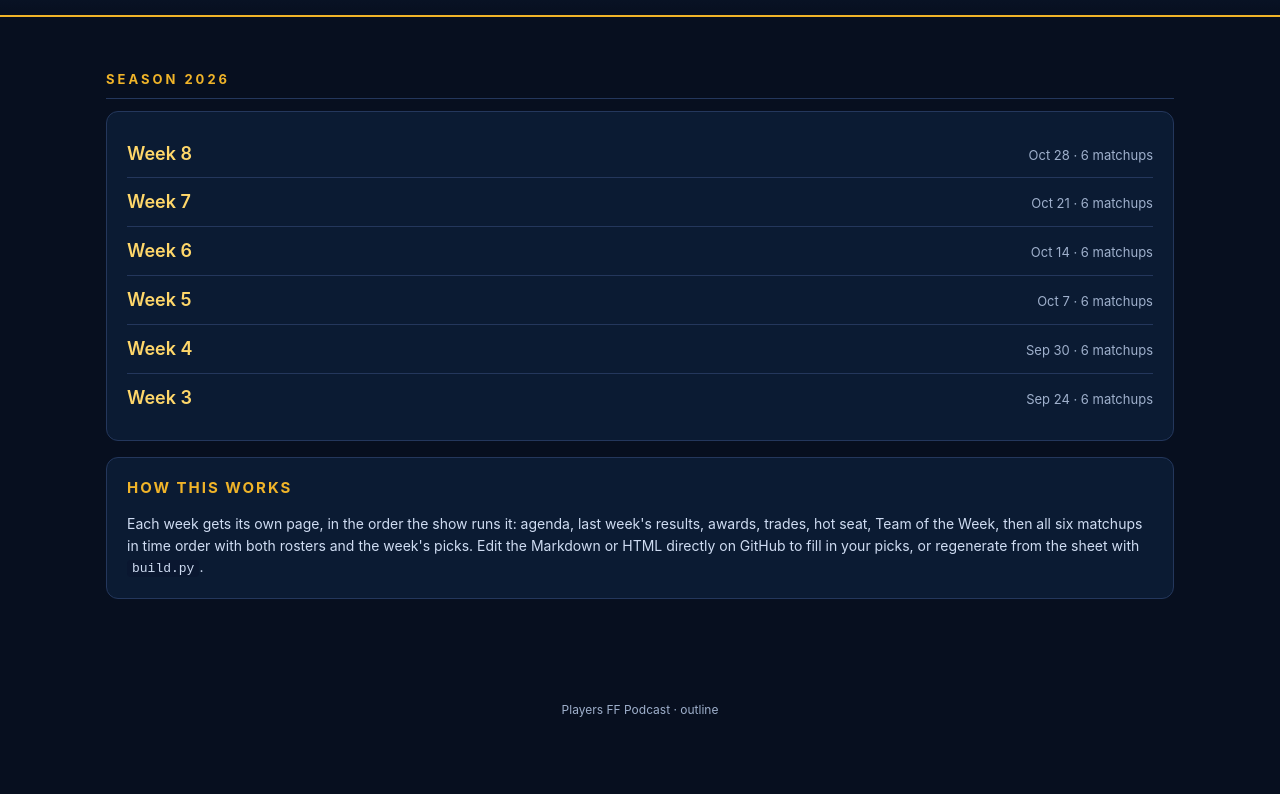
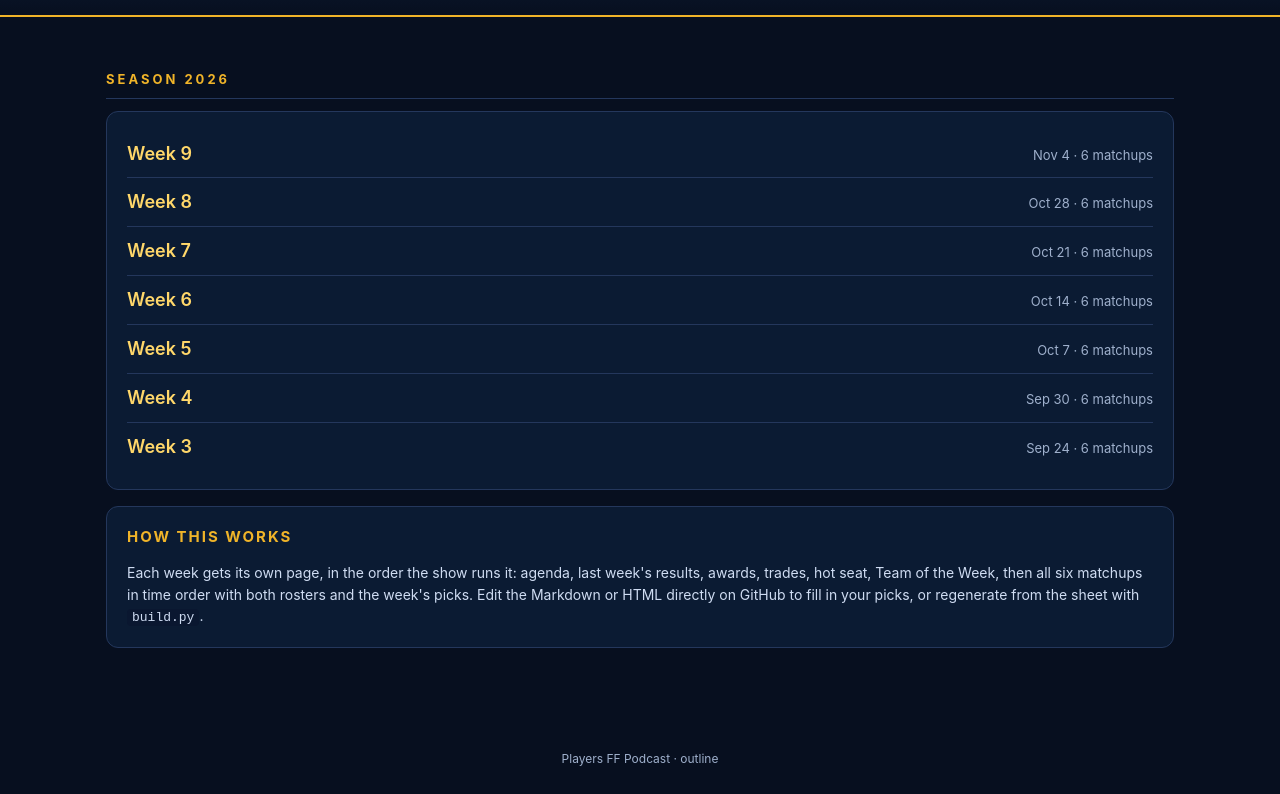
Before and after one commit to peterlundquist33-source/players-podcast-outlines, a plain HTML site: page index.html in a window 1280 px wide. Shown: the part 105-899 px from the top of the page. Before the commit the page ends 850 px from the top, so only its background shows below. Drawn offline with Linux system fonts and the light colour scheme.

Commit message:
Add Week 9 to index

```diff
--- a/index.html
+++ b/index.html
@@ -9,6 +9,7 @@
 <h2 class="hdr">Season 2026</h2>
 <section class="card">
 <ul class="weeks">
+<li><a href="week-09.html">Week 9</a><span>Nov 4 · 6 matchups</span></li>
 <li><a href="week-08.html">Week 8</a><span>Oct 28 · 6 matchups</span></li>
 <li><a href="week-07.html">Week 7</a><span>Oct 21 · 6 matchups</span></li>
 <li><a href="week-06.html">Week 6</a><span>Oct 14 · 6 matchups</span></li>
```
